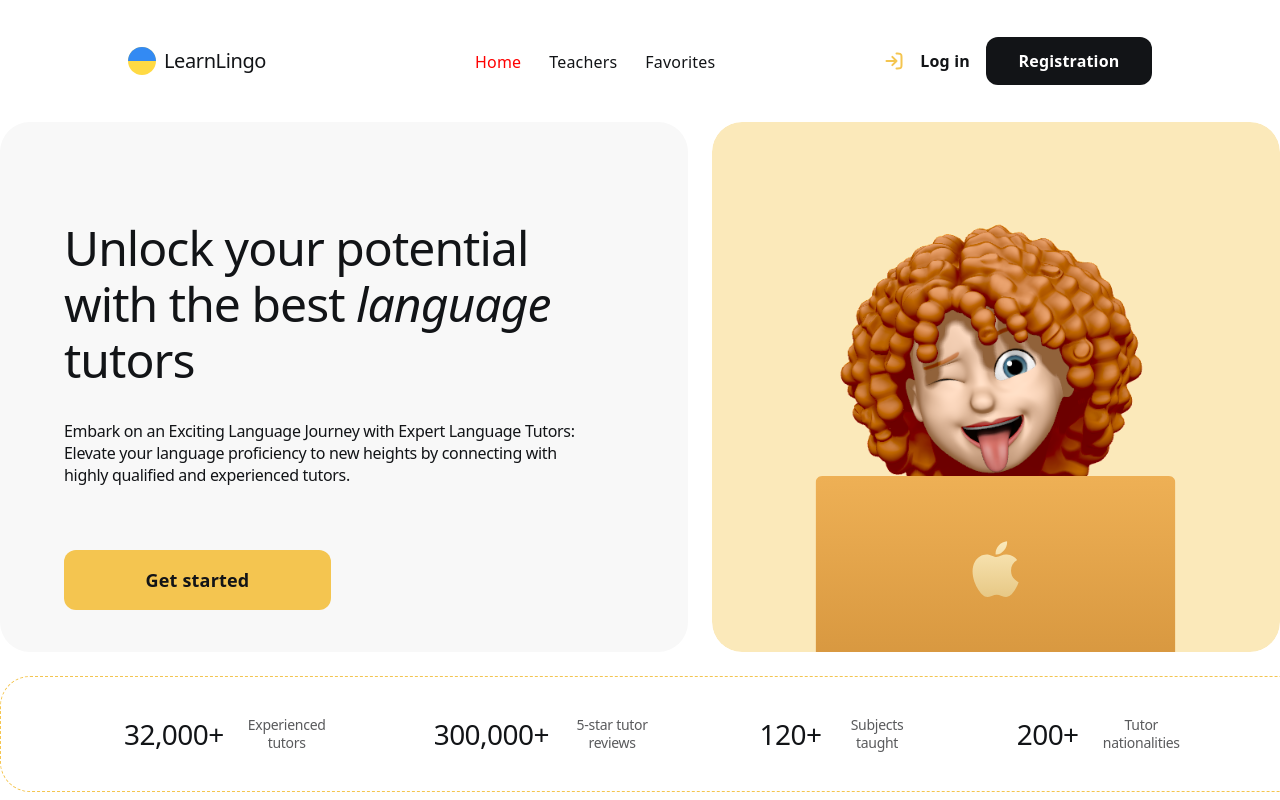
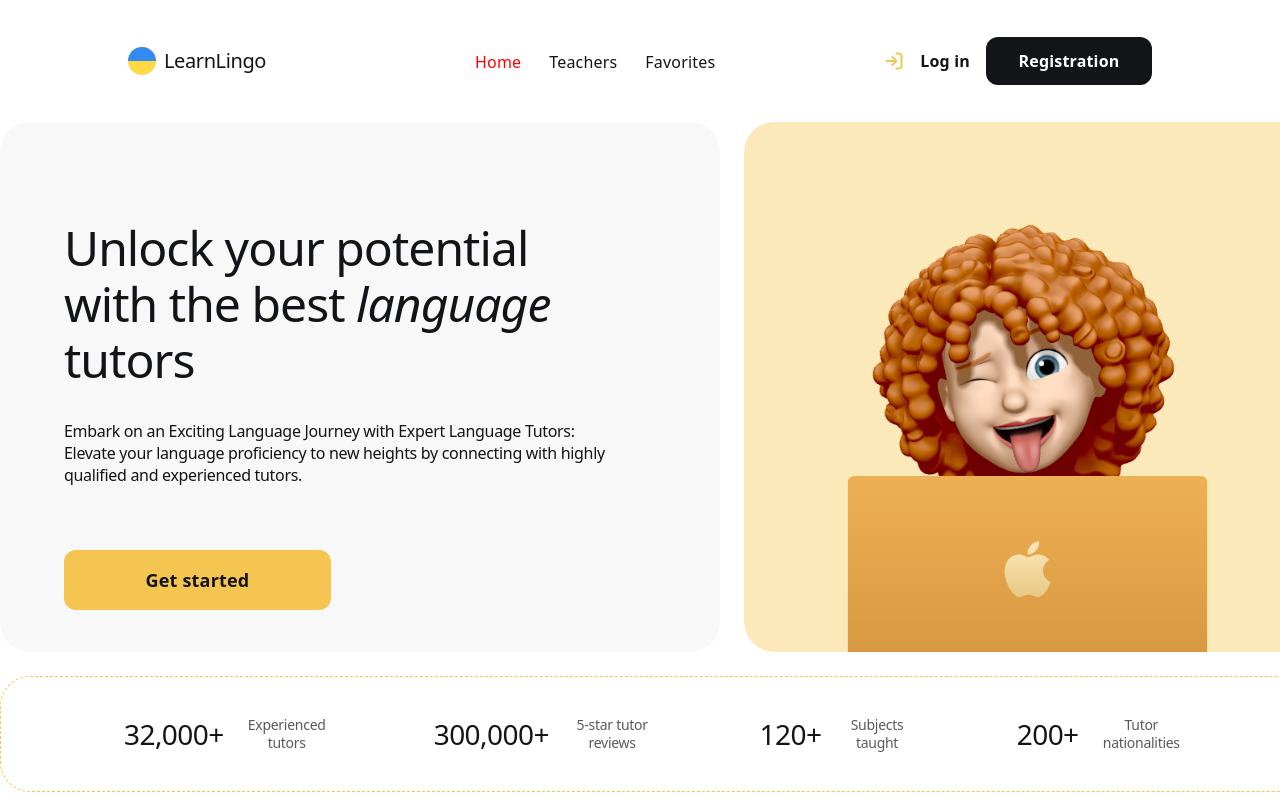
Before and after one commit to tania-tatiana/LearnLingo, a React (Vite) app: page / in a window 1280 px wide. Shown: the top 800 px of the page. Built offline with nearby package versions, Linux system fonts and the light colour scheme.

Commit message:
fix bugs with content displacement

```diff
--- a/src/components/MainContent/MainContent.jsx
+++ b/src/components/MainContent/MainContent.jsx
@@ -21,7 +21,6 @@ export default function MainContent() {
         </div>
         <img src="/src/assets/block.svg" alt="Lady with laptop" />
       </section>
-      <div></div>
     </>
   );
 }
--- a/src/pages/HomePage/HomePage.jsx
+++ b/src/pages/HomePage/HomePage.jsx
@@ -1,11 +1,12 @@
 import Advantages from "../../components/Advantages/Advantages";
 import MainContent from "../../components/MainContent/MainContent";
+import css from "./HomePage.module.css";
 
 export default function HomePage() {
   return (
-    <>
+    <div className={css.homePageWrapper}>
       <MainContent />
       <Advantages />
-    </>
+    </div>
   );
 }
--- a/src/pages/HomePage/HomePage.module.css
+++ b/src/pages/HomePage/HomePage.module.css
@@ -0,0 +1,3 @@
+.homePageWrapper {
+  margin: 0 auto;
+}
```
